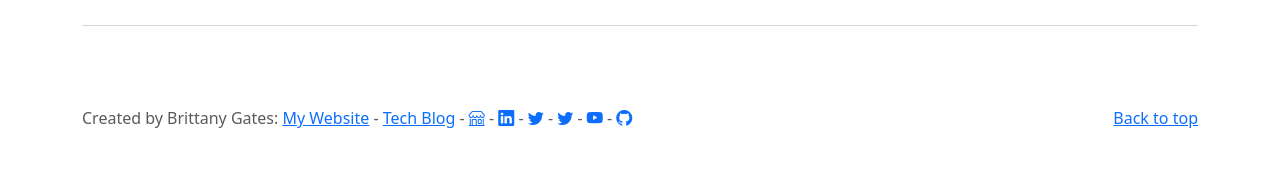
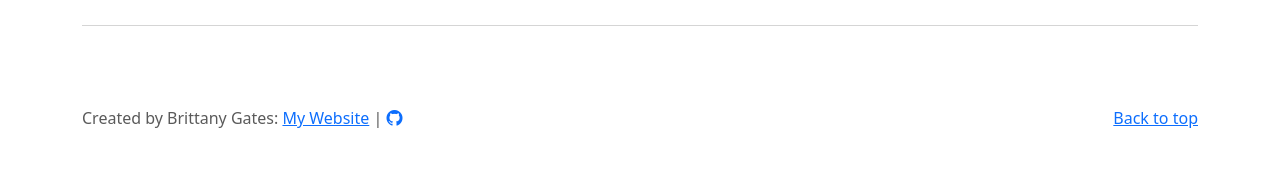
Before and after one commit to brittbot-bgates/lotto-number-generator, a Flask app: page / in a window 1280 px wide. Shown: the part 2345-2539 px from the top of the page. Run offline with Flask 2, Linux system fonts and the light colour scheme; parts of the project's set-up code (start-up, migrations or seed data) failed here and were passed over.

Commit message:
041122-update
Updated footer to remove links

```diff
--- a/templates/index.html
+++ b/templates/index.html
@@ -160,7 +160,7 @@
     </div>
     <footer class="container">
       <p class="float-end"><a href="#">Back to top</a></p>
-      <p>Created by Brittany Gates: <a href="https://www.brittanygates.me" title="My Blog" target="_blank">My Website</a> - <a href="https://brittbot.com/" title="Websites & Programming Talk" target="_blank">Tech Blog</a> - <a href="https://letsallmeat.com" title="My Online Store" target="_blank"><i class="bi bi-shop"></i></a> - <a href="https://www.linkedin.com/in/brittanygates/" title="My LinkedIn Profile" target="_blank"><i class="bi bi-linkedin"></i></a> - <a href="https://twitter.com/bgates_writer" title="Brittany's Twitter Profile" target="_blank"><i class="bi bi-twitter"></i></a> - <a href="https://twitter.com/brittbot_bgates" title="Brittbot Twitter Profile" target="_blank"><i class="bi bi-twitter"></i></a> - <a href="https://www.youtube.com/c/BrittanyGates" title="My YouTube Channel" target="_blank"><i class="bi bi-youtube"></i></a> - <a href="https://github.com/brittbot-bgates" title="My Github account" target="_blank"><i class="bi bi-github"></i></a></p>
+      <p>Created by Brittany Gates: <a href="https://www.brittanygates.me" title="My Blog" target="_blank">My Website</a> | <a href="https://github.com/brittbot-bgates" title="My Github account" target="_blank"><i class="bi bi-github"></i></a></p>
     </footer>
   </main>
   <script src="https://cdn.jsdelivr.net/npm/bootstrap@5.1.1/dist/js/bootstrap.bundle.min.js" integrity="sha384-/bQdsTh/da6pkI1MST/rWKFNjaCP5gBSY4sEBT38Q/9RBh9AH40zEOg7Hlq2THRZ" crossorigin="anonymous"></script>
```
